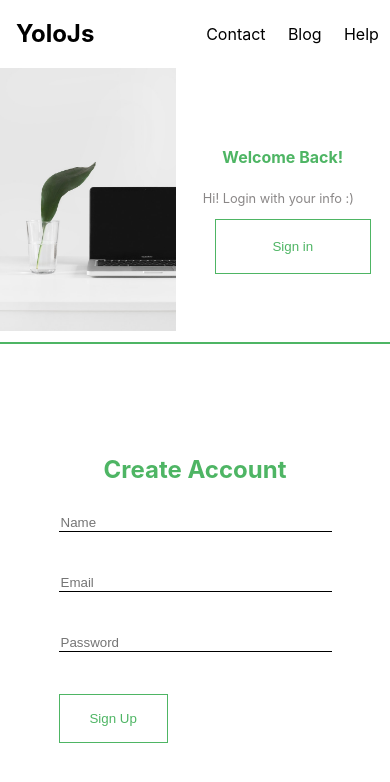
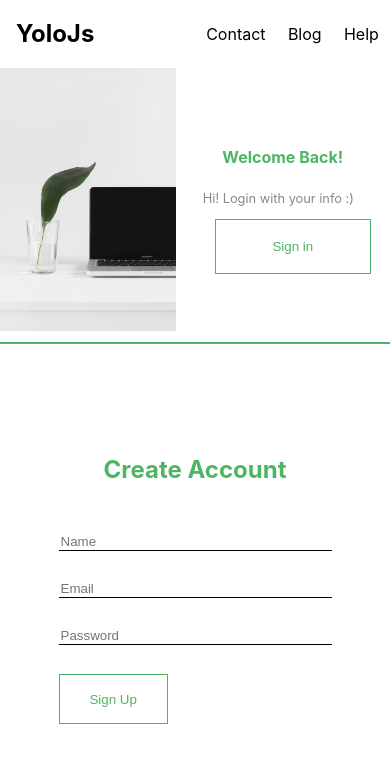
Before and after one commit to mymrtt/Landing-Register, a React (Create React App) app: page / in a window 390 px wide. Shown: the top 782 px of the page. Built offline with nearby package versions, Linux system fonts and the light colour scheme.

Commit message:
update mobile

```diff
--- a/src/App.css
+++ b/src/App.css
@@ -91,7 +91,6 @@ form{
   flex-direction: column;
 }
 label{
-  height: 20%;
   display: flex;
   justify-content: space-between;
   flex-direction: column;
```
